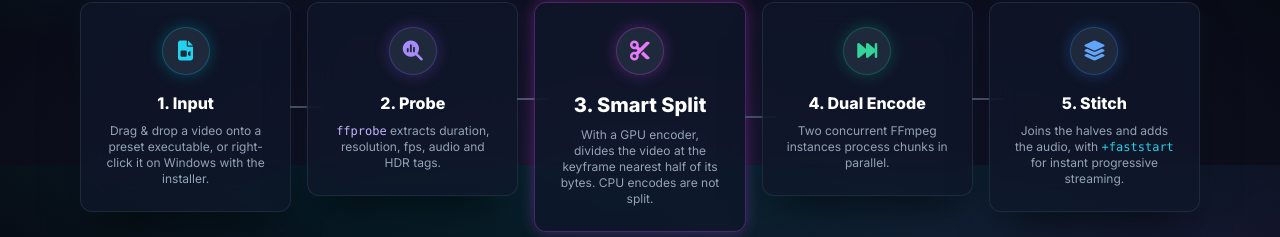
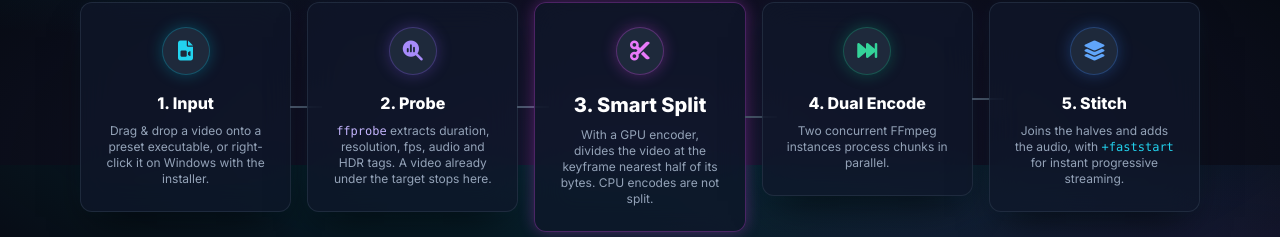
Before and after one commit to SimpNick6703/Video-Compression, a plain HTML site: page docs/index.html in a window 1280 px wide. Shown: the part 1435-1672 px from the top of the page. Drawn offline with nearby package versions, Linux system fonts and the light colour scheme.

Commit message:
docs: list new known issues and fix stale requirement and licence wording

```diff
--- a/docs/index.html
+++ b/docs/index.html
@@ -181,7 +181,7 @@
                             <i class="fa-solid fa-magnifying-glass-chart"></i>
                         </div>
                         <h4 class="font-bold text-white mb-2">2. Probe</h4>
-                        <p class="text-xs text-slate-400"><span class="font-mono text-violet-300">ffprobe</span> extracts duration, resolution, fps, audio and HDR tags.</p>
+                        <p class="text-xs text-slate-400"><span class="font-mono text-violet-300">ffprobe</span> extracts duration, resolution, fps, audio and HDR tags. A video already under the target stops here.</p>
                     </div>
 
                     <div class="step-connector flex flex-col items-center glass-panel p-6 rounded-xl border border-fuchsia-500/30 flex items-center justify-center mb-4 text-fuchsia-400 text-xl shadow-[0_0_15px_rgba(217,70,239,0.3)]">
```
Also changed, not shown: README.md.
